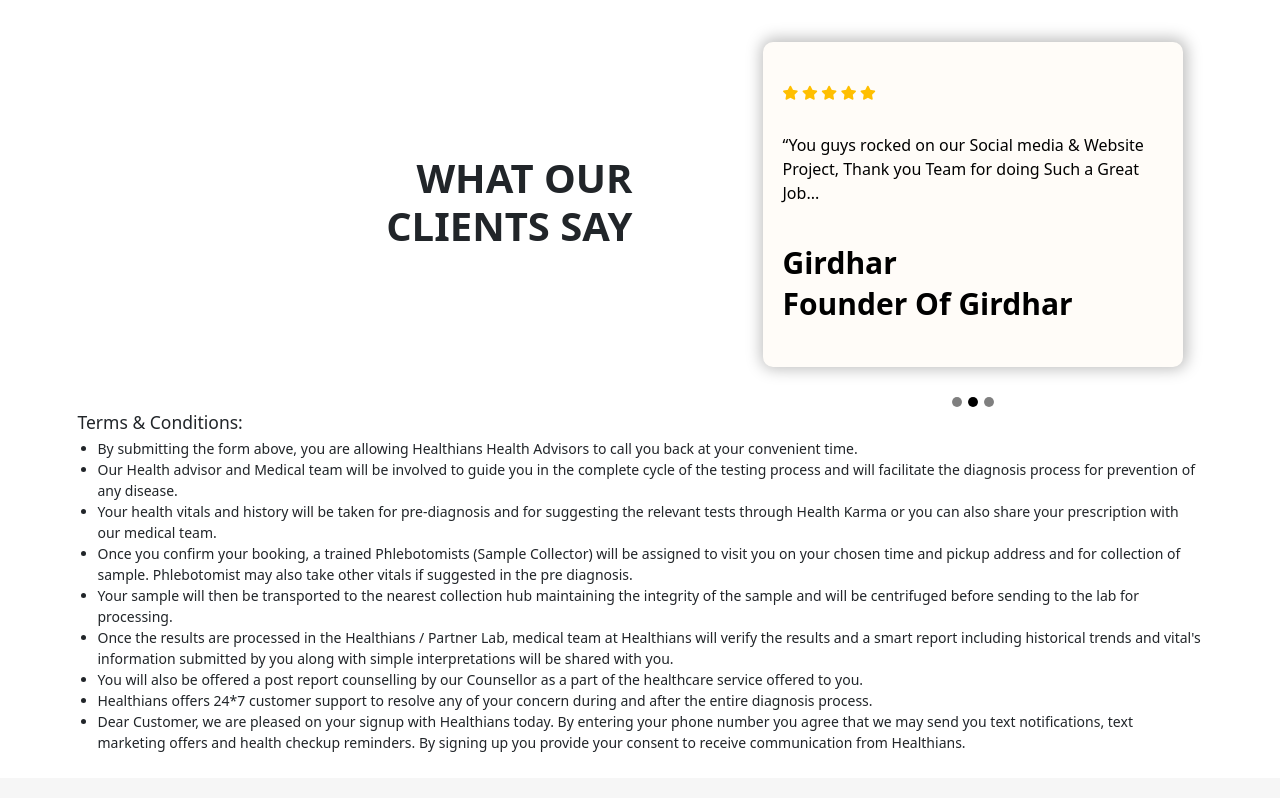
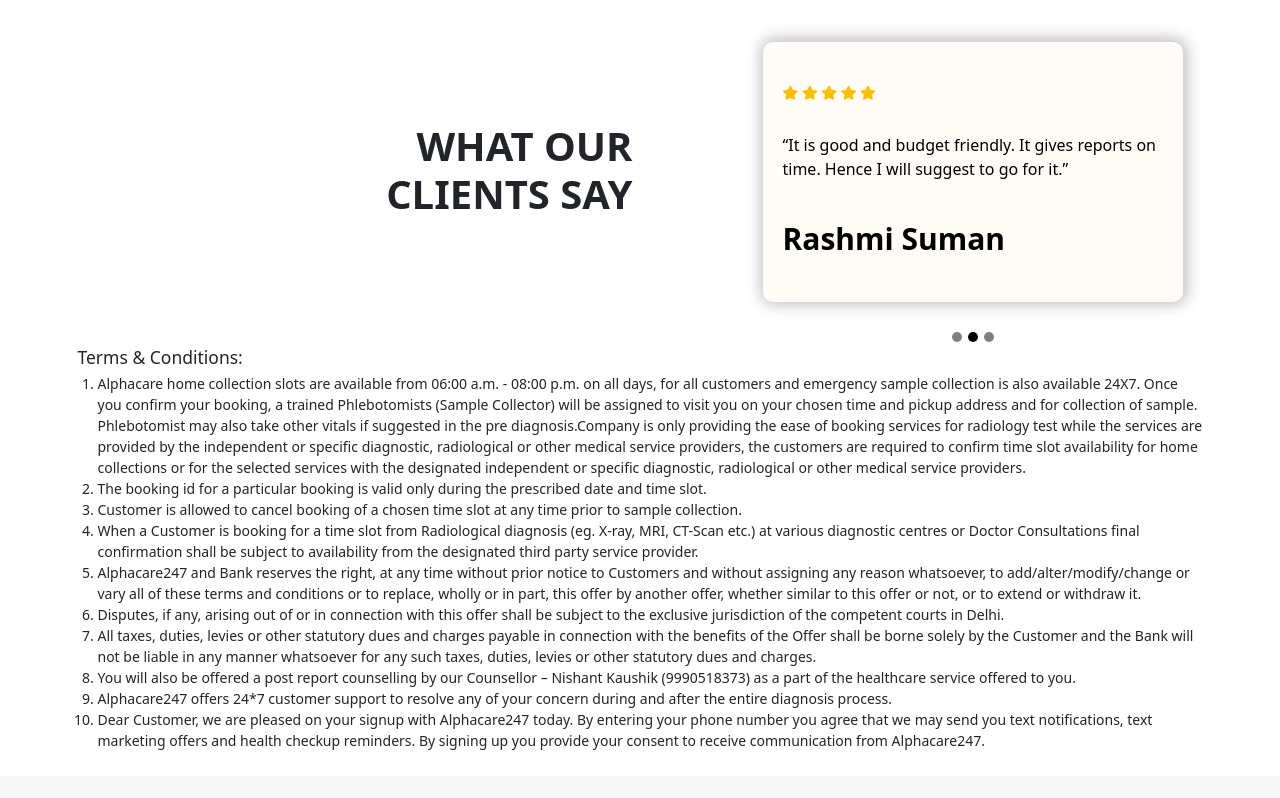
Before and after one commit to Crazyshinobi/alphacare, a plain HTML site: page index.html in a window 1280 px wide. Shown: the part 2302-3100 px from the top of the page. Drawn offline with nearby package versions, Linux system fonts and the light colour scheme.

Commit message:
fixed testimonials and terms and condition

```diff
--- a/css/responsive.css
+++ b/css/responsive.css
@@ -1,4 +1,4 @@
-@import url('./style.css');
+@import url("./style.css");
 
 @media (max-width: 1199.5px) {
 }
@@ -12,5 +12,9 @@
 @media (max-width: 590px) {
 }
 
-@media (max-width: 390.4px){
+@media (max-width: 390.4px) {
+  body,
+  html {
+    font-size: 8px;
+  }
 }
--- a/index.html
+++ b/index.html
@@ -26,7 +26,11 @@
 
     <!-- 2. Main Form -->
     <section id="main-form">
-      <form id="myForm" action="https://script.google.com/macros/s/AKfycbyqWojR4MIUlslNkwTHWdWteBwcVsHkssGW8EVxajtMiz4iWjxMOcP5IdJi-9XgwkR9Pw/exec" method="post">
+      <form
+        id="myForm"
+        action="https://script.google.com/macros/s/AKfycbyqWojR4MIUlslNkwTHWdWteBwcVsHkssGW8EVxajtMiz4iWjxMOcP5IdJi-9XgwkR9Pw/exec"
+        method="post"
+      >
         <div class="container text-center">
           <div
             class="form d-flex flex-column flex-lg-row justify-content-between align-items-center"
@@ -368,16 +372,12 @@
                     </div>
                     <div class="py-5">
                       <p class="truncate-para">
-                        “lorum Lorem ipsum dolor sit amet consectetur
-                        adipisicing elit. Quae nobis molestias natus impedit
-                        consequuntur enim inventore aperiam. Error commodi
-                        laudantium repellat debitis quisquam ab accusantium
-                        ratione saepe laborum consectetur? Sit!”
+                        “Cost effective prices for pet ct in delhi , very good experience, staff is also good.”
                       </p>
                     </div>
                     <div class="title">
-                      <h5>David James</h5>
-                      <h5>Dierector</h5>
+                      <h5>Pankaj Rajput</h5>
+                      <!-- <h5>Dierector</h5> -->
                     </div>
                   </div>
                 </div>
@@ -392,13 +392,12 @@
                     </div>
                     <div class="py-5">
                       <p class="truncate-para">
-                        “You guys rocked on our Social media & Website Project,
-                        Thank you Team for doing Such a Great Job ..”
+                        “It is good and budget friendly. It gives reports on time. Hence I will suggest to go for it.”
                       </p>
                     </div>
                     <div class="title">
-                      <h5>Girdhar</h5>
-                      <h5>Founder Of Girdhar</h5>
+                      <h5>Rashmi Suman</h5>
+                      <!-- <h5>Founder Of Girdhar</h5> -->
                     </div>
                   </div>
                 </div>
@@ -413,19 +412,12 @@
                     </div>
                     <div class="py-5">
                       <p class="truncate-para">
-                        “We are greatly thankful to Analog for supporting us to
-                        explore and create our name as brand on social media.
-                        The team of Analog Webmedia works with full dedication
-                        and responsibility to make the market for our brand.
-                        It’s been more than 30 days since we are connected and
-                        we are like digital family now. We appreciate the work
-                        and support the working team for best outputs in
-                        future.”
+                        “Very good service and expert home sample collection staff”
                       </p>
                     </div>
                     <div class="title">
-                      <h5>Virasati</h5>
-                      <h5>Founder Of Virasati</h5>
+                      <h5>Vikas Chaprana</h5>
+                      <!-- <h5>Founder Of Virasati</h5> -->
                     </div>
                   </div>
                 </div>
@@ -440,54 +432,72 @@
     <section id="terms-and-conditions">
       <div class="container">
         <h3>Terms & Conditions:</h3>
-        <ul>
+        <ol>
           <li>
-            By submitting the form above, you are allowing Healthians Health
-            Advisors to call you back at your convenient time.
+            Alphacare home collection slots are available from 06:00 a.m. -
+            08:00 p.m. on all days, for all customers and emergency sample
+            collection is also available 24X7. Once you confirm your booking, a
+            trained Phlebotomists (Sample Collector) will be assigned to visit
+            you on your chosen time and pickup address and for collection of
+            sample. Phlebotomist may also take other vitals if suggested in the
+            pre diagnosis.Company is only providing the ease of booking services
+            for radiology test while the services are provided by the
+            independent or specific diagnostic, radiological or other medical
+            service providers, the customers are required to confirm time slot
+            availability for home collections or for the selected services with
+            the designated independent or specific diagnostic, radiological or
+            other medical service providers.
           </li>
           <li>
-            Our Health advisor and Medical team will be involved to guide you in
-            the complete cycle of the testing process and will facilitate the
-            diagnosis process for prevention of any disease.
+            The booking id for a particular booking is valid only during the
+            prescribed date and time slot.
           </li>
           <li>
-            Your health vitals and history will be taken for pre-diagnosis and
-            for suggesting the relevant tests through Health Karma or you can
-            also share your prescription with our medical team.
+            Customer is allowed to cancel booking of a chosen time slot at any
+            time prior to sample collection.
           </li>
           <li>
-            Once you confirm your booking, a trained Phlebotomists (Sample
-            Collector) will be assigned to visit you on your chosen time and
-            pickup address and for collection of sample. Phlebotomist may also
-            take other vitals if suggested in the pre diagnosis.
+            When a Customer is booking for a time slot from Radiological
+            diagnosis (eg. X-ray, MRI, CT-Scan etc.) at various diagnostic
+            centres or Doctor Consultations final confirmation shall be subject
+            to availability from the designated third party service provider.
           </li>
           <li>
-            Your sample will then be transported to the nearest collection hub
-            maintaining the integrity of the sample and will be centrifuged
-            before sending to the lab for processing.
+            Alphacare247 and Bank reserves the right, at any time without prior
+            notice to Customers and without assigning any reason whatsoever, to
+            add/alter/modify/change or vary all of these terms and conditions or
+            to replace, wholly or in part, this offer by another offer, whether
+            similar to this offer or not, or to extend or withdraw it.
           </li>
           <li>
-            Once the results are processed in the Healthians / Partner Lab,
-            medical team at Healthians will verify the results and a smart
-            report including historical trends and vital's information submitted
-            by you along with simple interpretations will be shared with you.
+            Disputes, if any, arising out of or in connection with this offer
+            shall be subject to the exclusive jurisdiction of the competent
+            courts in Delhi.
+          </li>
+          <li>
+            All taxes, duties, levies or other statutory dues and charges
+            payable in connection with the benefits of the Offer shall be borne
+            solely by the Customer and the Bank will not be liable in any manner
+            whatsoever for any such taxes, duties, levies or other statutory
+            dues and charges.
           </li>
           <li>
             You will also be offered a post report counselling by our Counsellor
-            as a part of the healthcare service offered to you.
+            – Nishant Kaushik (9990518373) as a part of the healthcare service
+            offered to you.
           </li>
           <li>
-            Healthians offers 24*7 customer support to resolve any of your
+            Alphacare247 offers 24*7 customer support to resolve any of your
             concern during and after the entire diagnosis process.
           </li>
           <li>
-            Dear Customer, we are pleased on your signup with Healthians today.
-            By entering your phone number you agree that we may send you text
-            notifications, text marketing offers and health checkup reminders.
-            By signing up you provide your consent to receive communication from
-            Healthians.
+            Dear Customer, we are pleased on your signup with Alphacare247
+            today. By entering your phone number you agree that we may send you
+            text notifications, text marketing offers and health checkup
+            reminders. By signing up you provide your consent to receive
+            communication from Alphacare247.
           </li>
-        </ul>
+        </ol>
       </div>
     </section>
 
```
